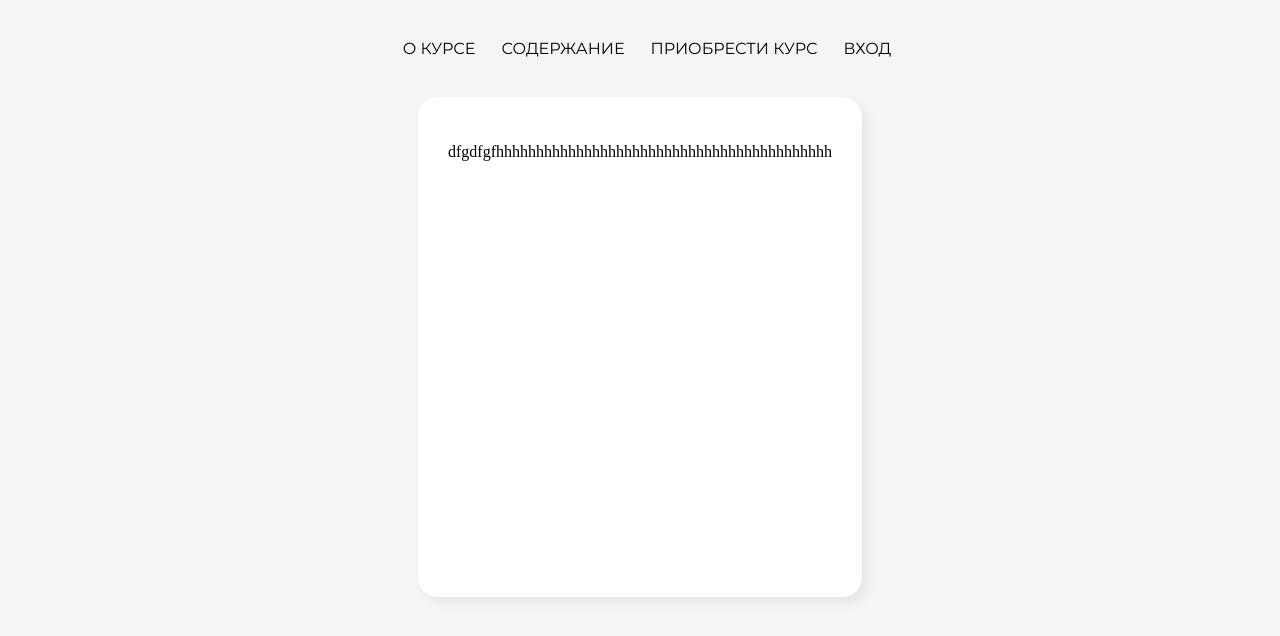
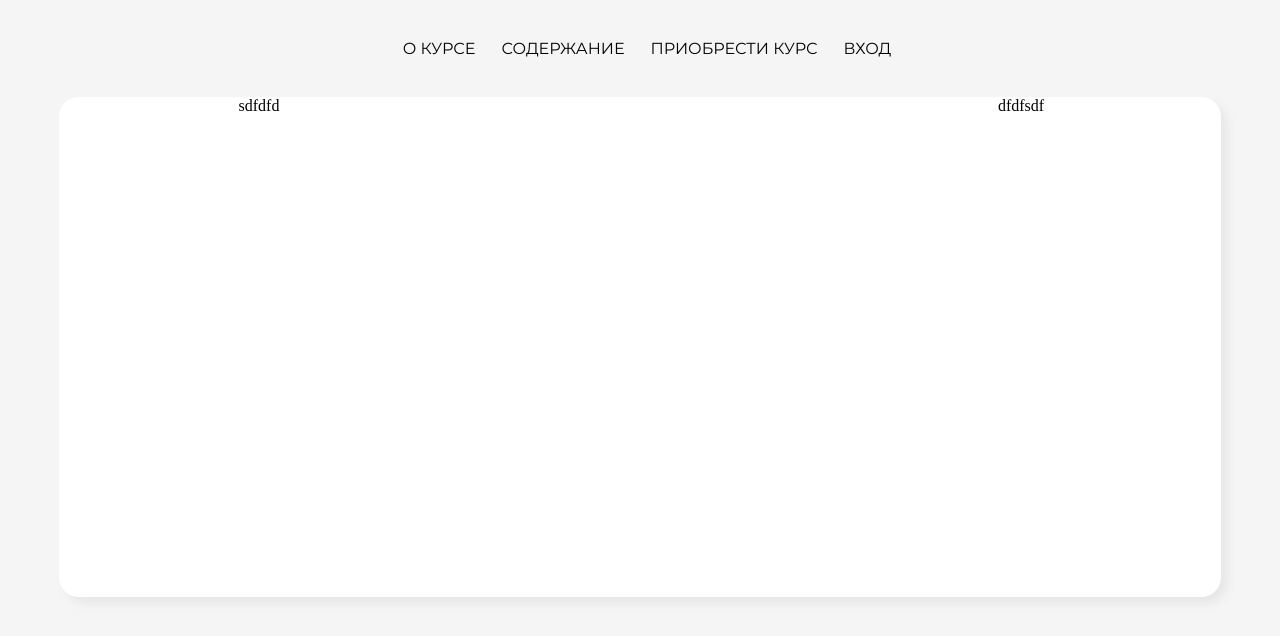
Before and after one commit to Sukre22/Project_course_landing_page, a website: page src/index.html in a window 1280 px wide. Drawn offline with nearby package versions, Linux system fonts and the light colour scheme; files that its build step writes are made by us from their sources; files whose address does not match are found by name; a web font is replaced by a local one.

Commit message:
worked on main 3

```diff
--- a/src/_main.html
+++ b/src/_main.html
@@ -1,5 +1,6 @@
 <div class="main">
     <div class="main-container">
-       <p>dfgdfgfhhhhhhhhhhhhhhhhhhhhhhhhhhhhhhhhhhhhhhhhhh</p>
+       <div class="first">sdfdfd</div>
+       <div class="second">dfdfsdf</div>
     </div>
 </div>
--- a/src/scss/main.scss
+++ b/src/scss/main.scss
@@ -2,13 +2,27 @@
     display: flex;
     justify-content: center;
     &-container {
+        display: flex;
+        justify-content: space-between;
         background-color: white;
-        max-width: 1162px;
+        width: 1162px;
         height: 500px;
         border-radius: 20px;
         box-shadow: 0.4em 0.4em 10px #e7e7e7;
         p {
+
             padding: 30px;
+        }
+        .first {
+            text-align: center;
+            width: 400px;
+            height: 400px;
+            border: 5px;
+        }
+        .second {
+            text-align: center;
+            width: 400px;
+            height: 400px;
         }
     }
 }
```
Also changed, not shown: dist/css/style.css, dist/css/style.min.css, dist/index.html.
